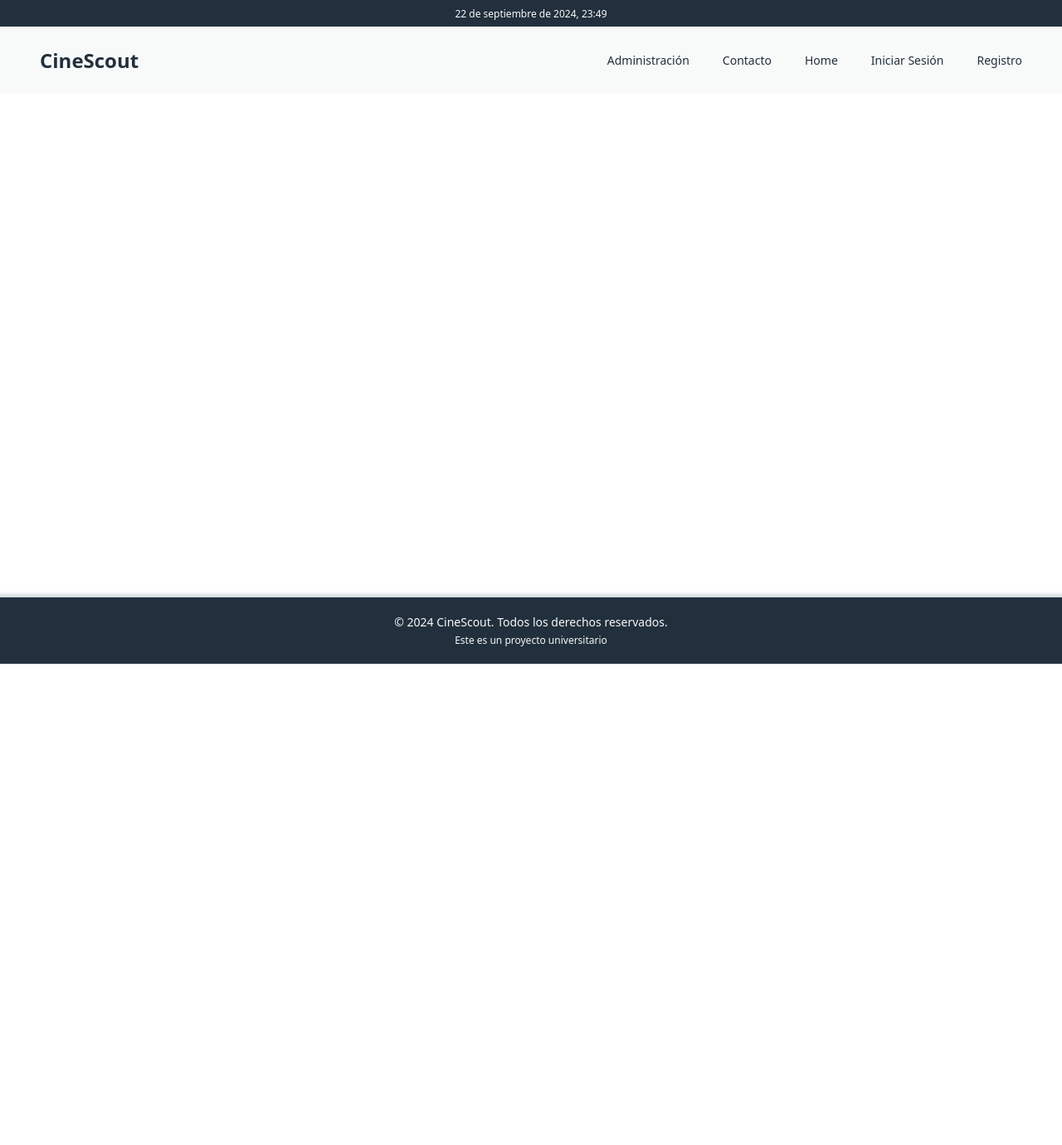
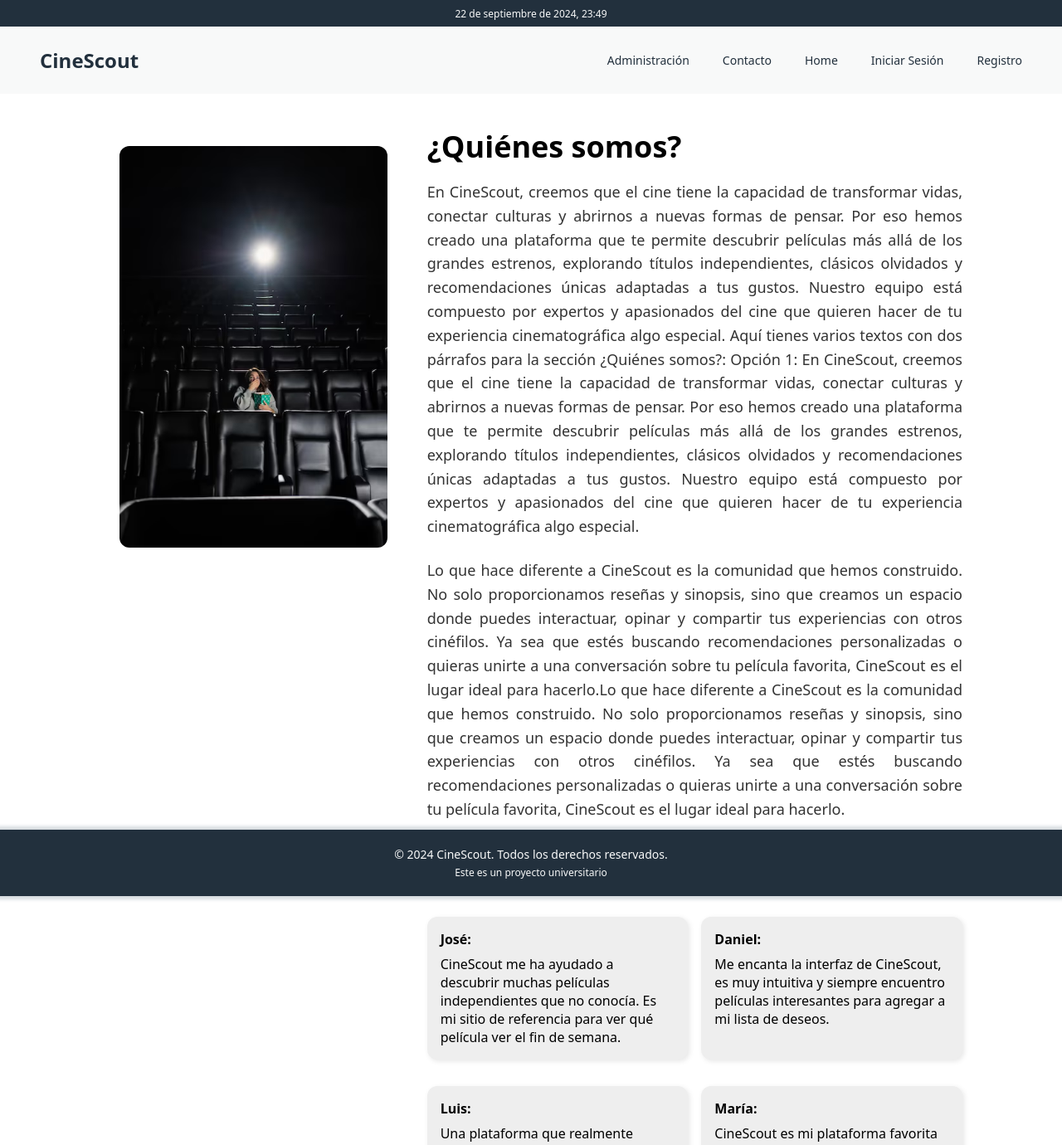
Before and after one commit to CristianRojas-47/frontend-project, a React (Vite) app: page /comments in a window 1280 px wide. Shown: the top 1380 px of the page at 83% size. Before the commit the page ends 800 px from the top, so only its background shows below. Built offline with nearby package versions, Linux system fonts and the light colour scheme.

Commit message:
Add Comments Page (#9)
* feat: add styles for registration page

* feat: add comments page

* feat: import comments page

```diff
--- a/src/App.tsx
+++ b/src/App.tsx
@@ -10,6 +10,7 @@ import { Home } from "./pages/home";
 import { Contact } from "./pages/contact";
 import { Login } from "./pages/login";
 import { Details } from "./pages/details";
+import { Comments } from "./pages/comments";
 import { Registration } from "./pages/Registration";
 
 const headerLinks = [
@@ -29,7 +30,7 @@ const router = createBrowserRouter(
         <Route path="/contact" element={<Contact />} />
         <Route path="/login" element={<Login />} />
         <Route path="/registration" element={<Registration />} />
-        <Route path="/comments" element={<></>} />
+        <Route path="/comments" element={<Comments />} />
         <Route path="/administration" element={<></>} />
         <Route path="/movies/:movieId" element={<Details />} />
       </Route>
--- /dev/null
+++ b/src/pages/comments/index.tsx
@@ -0,0 +1,117 @@
+import movie from "../../assets/movie.avif";
+import {
+  StyledContainer,
+  StyledImageSection,
+  StyledCommentsSection,
+  StyledTitle,
+  StyledComment,
+  StyledAboutSection,
+  StyledAboutText,
+  StyledCommentsGrid,
+  StyledImage,
+} from "./styles";
+
+function Comments() {
+  return (
+    <>
+      <StyledContainer>
+        <StyledImageSection>
+          <StyledImage src={movie} alt="Movie scene" />
+        </StyledImageSection>
+        <StyledCommentsSection>
+          <StyledAboutSection>
+            <StyledTitle>¿Quiénes somos?</StyledTitle>
+            <StyledAboutText>
+              En CineScout, creemos que el cine tiene
+              la capacidad de transformar vidas, conectar culturas y abrirnos a
+              nuevas formas de pensar. Por eso hemos creado una plataforma que
+              te permite descubrir películas más allá de los grandes estrenos,
+              explorando títulos independientes, clásicos olvidados y
+              recomendaciones únicas adaptadas a tus gustos. Nuestro equipo está
+              compuesto por expertos y apasionados del cine que quieren hacer de
+              tu experiencia cinematográfica algo especial. Aquí tienes varios
+              textos con dos párrafos para la sección ¿Quiénes somos?: Opción 1:
+              En CineScout, creemos que el cine tiene la capacidad de
+              transformar vidas, conectar culturas y abrirnos a nuevas formas de
+              pensar. Por eso hemos creado una plataforma que te permite
+              descubrir películas más allá de los grandes estrenos, explorando
+              títulos independientes, clásicos olvidados y recomendaciones
+              únicas adaptadas a tus gustos. Nuestro equipo está compuesto por
+              expertos y apasionados del cine que quieren hacer de tu
+              experiencia cinematográfica algo especial.
+            </StyledAboutText>
+            <StyledAboutText>
+              Lo que hace diferente a CineScout es la comunidad que hemos
+              construido. No solo proporcionamos reseñas y sinopsis, sino que
+              creamos un espacio donde puedes interactuar, opinar y compartir
+              tus experiencias con otros cinéfilos. Ya sea que estés buscando
+              recomendaciones personalizadas o quieras unirte a una conversación
+              sobre tu película favorita, CineScout es el lugar ideal para
+              hacerlo.Lo que hace diferente a CineScout es la comunidad que
+              hemos construido. No solo proporcionamos reseñas y sinopsis, sino
+              que creamos un espacio donde puedes interactuar, opinar y
+              compartir tus experiencias con otros cinéfilos. Ya sea que estés
+              buscando recomendaciones personalizadas o quieras unirte a una
+              conversación sobre tu película favorita, CineScout es el lugar
+              ideal para hacerlo.
+            </StyledAboutText>
+          </StyledAboutSection>
+
+          <StyledTitle>Comentarios</StyledTitle>
+          <StyledCommentsGrid>
+            <StyledComment>
+              <strong>José:</strong>
+              <p>
+                CineScout me ha ayudado a descubrir muchas películas
+                independientes que no conocía. Es mi sitio de referencia para
+                ver qué película ver el fin de semana.
+              </p>
+            </StyledComment>
+            <StyledComment>
+              <strong>Daniel:</strong>
+              <p>
+                Me encanta la interfaz de CineScout, es muy intuitiva y siempre
+                encuentro películas interesantes para agregar a mi lista de
+                deseos.
+              </p>
+            </StyledComment>
+            <StyledComment>
+              <strong>Luis:</strong>
+              <p>
+                Una plataforma que realmente entiende lo que los fanáticos del
+                cine buscan. Las recomendaciones personalizadas son un toque muy
+                especial.
+              </p>
+            </StyledComment>
+            <StyledComment>
+              <strong>María:</strong>
+              <p>
+                CineScout es mi plataforma favorita para descubrir películas
+                nuevas. La interfaz es amigable y siempre encuentro reseñas
+                interesantes de mis películas favoritas.
+              </p>
+            </StyledComment>
+            <StyledComment>
+              <strong>Andrés:</strong>
+              <p>
+                Me gusta cómo puedo ver las opiniones de otros usuarios antes de
+                decidir qué película ver. CineScout ha mejorado mi experiencia
+                como espectador.
+              </p>
+            </StyledComment>
+            <StyledComment>
+              <strong>Carolina:</strong>
+              <p>
+                He probado varias plataformas para descubrir películas, pero
+                CineScout tiene las mejores reseñas y una comunidad activa que
+                me encanta.
+              </p>
+            </StyledComment>
+          </StyledCommentsGrid>
+        </StyledCommentsSection>
+      </StyledContainer>
+    </>
+  );
+}
+
+export { Comments };
--- /dev/null
+++ b/src/pages/comments/styles.ts
@@ -0,0 +1,90 @@
+import styled from "styled-components";
+
+const StyledContainer = styled.div`
+  display: flex;
+  justify-content: space-between;
+  padding: 48px 120px;
+  height: 100vh;
+`;
+
+const StyledImageSection = styled.div`
+  flex: 1;
+  display: flex;
+  justify-content: center;
+  align-items: flex-start;
+  background-color: transparent;
+  padding: 24px;
+`;
+
+const StyledPlaceholder = styled.div`
+  font-size: 24px;
+  color: #333;
+  padding: 32px;
+  border: 2px dashed #ccc;
+  border-radius: 12px;
+  text-align: center;
+`;
+
+const StyledCommentsSection = styled.div`
+  flex: 2;
+  padding-left: 24px;
+`;
+
+const StyledTitle = styled.h2`
+  font-size: 36px;
+  margin-bottom: 16px;
+`;
+
+const StyledAboutSection = styled.div`
+  margin-bottom: 50px;
+`;
+
+const StyledAboutText = styled.p`
+  font-size: 18px;
+  line-height: 1.6;
+  text-align: justify;
+  color: #333;
+  margin-bottom: 24px;
+`;
+
+const StyledComment = styled.div`
+  background-color: #eeeeee;
+  padding: 16px;
+  border-radius: 12px;
+  margin-bottom: 16px;
+  box-shadow: 2px 2px 6px rgba(0, 0, 0, 0.1);
+
+  p {
+    margin: 8px 0 0;
+  }
+
+  strong {
+    font-weight: 600;
+  }
+`;
+
+const StyledCommentsGrid = styled.div`
+  display: grid;
+  grid-template-columns: repeat(2, 1fr);
+  grid-gap: 16px;
+`;
+
+const StyledImage = styled.img`
+  width: 100%;
+  height: auto;
+  border-radius: 12px;
+  box-shadow: none;
+`;
+
+export {
+  StyledContainer,
+  StyledImageSection,
+  StyledPlaceholder,
+  StyledCommentsSection,
+  StyledTitle,
+  StyledComment,
+  StyledAboutSection,
+  StyledAboutText,
+  StyledCommentsGrid,
+  StyledImage,
+};
```
Also changed, not shown: src/assets/movie.avif (added).
